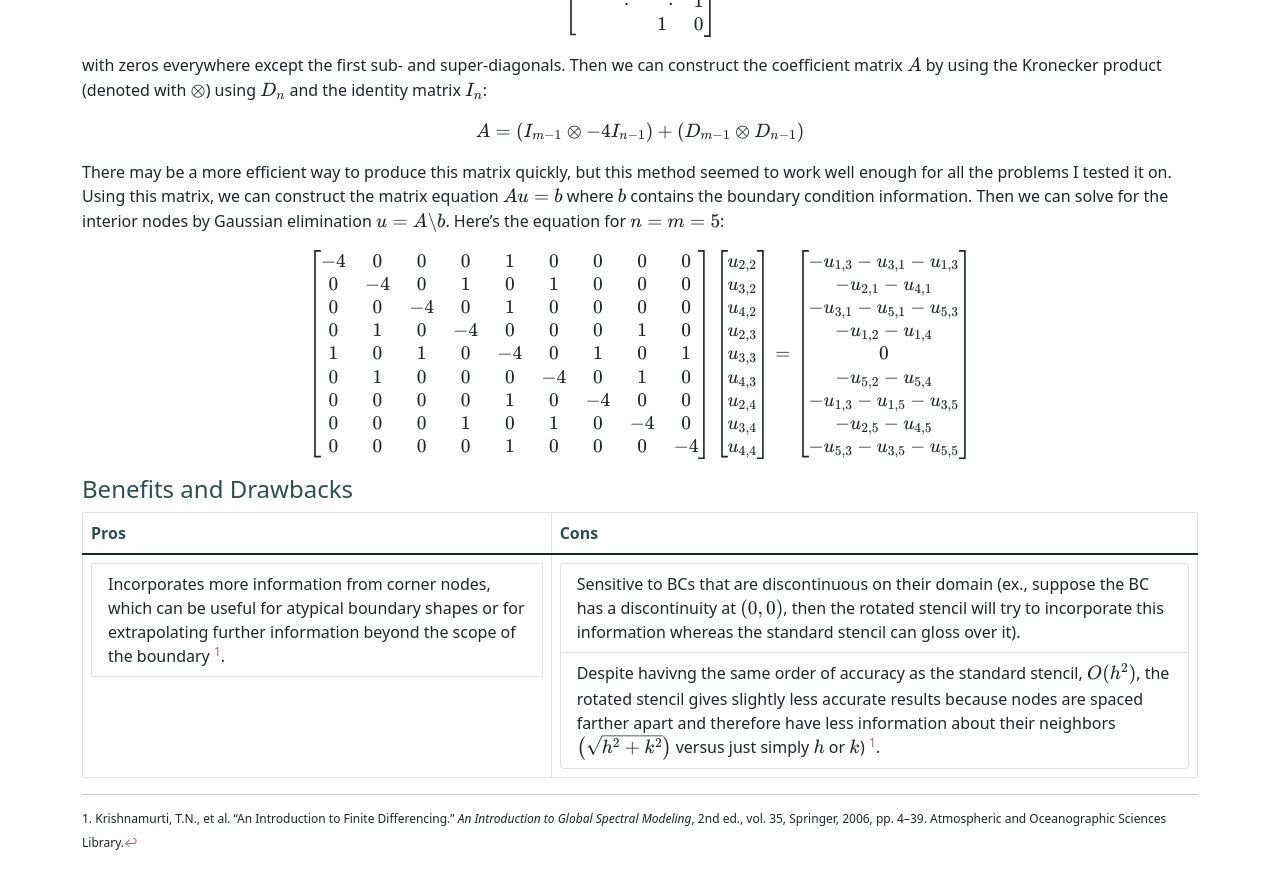
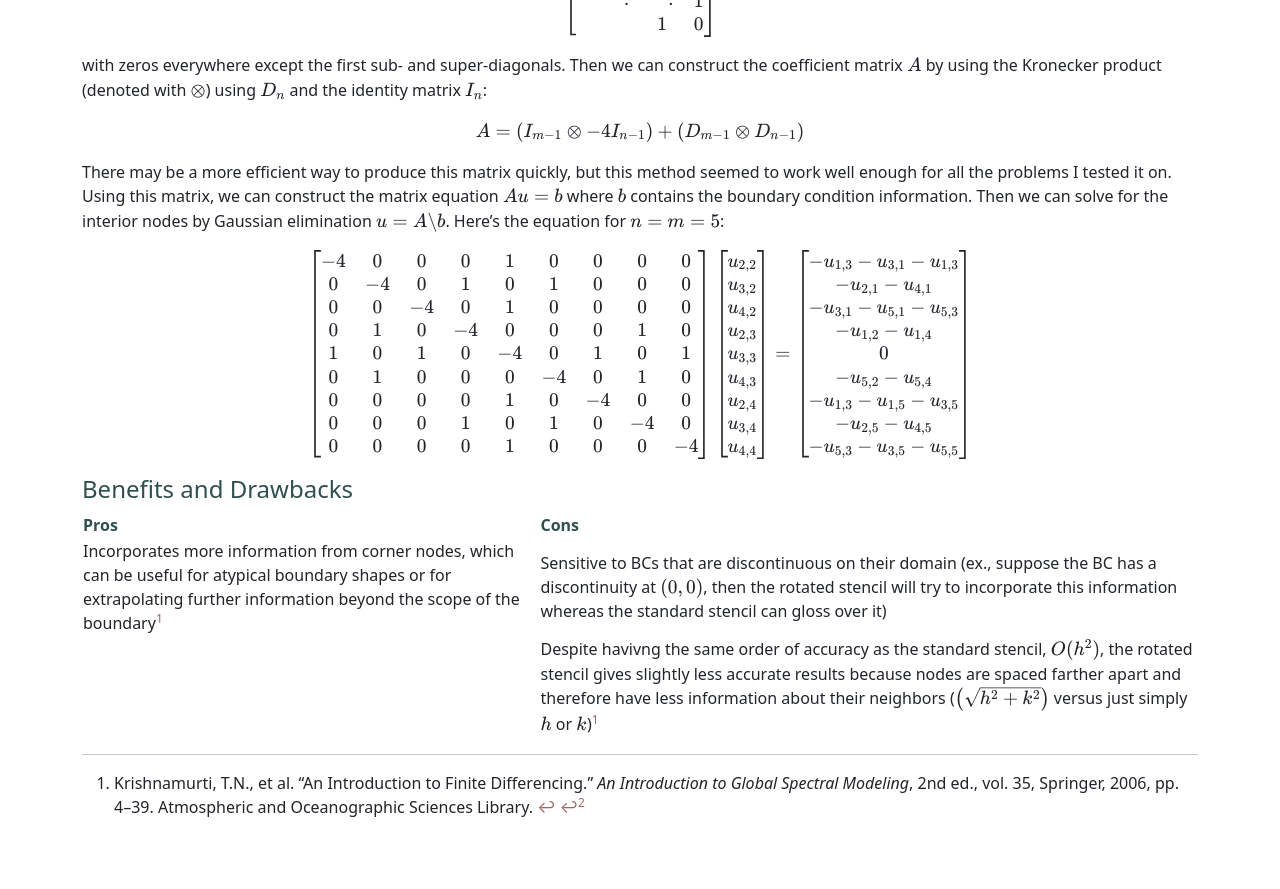
Before and after one commit to mitchr/mitchr.github.io, a Jekyll site: the page built from _posts/05-30-20-skewedLaplaceRect.md, in a window 1280 px wide and 900 px high, scrolled down 902 px. Shown: the top 889 px of the window. Built offline with Jekyll 4.4.1, drawn with Linux system fonts in a browser that asks for light colours; nearby versions of some CDN libraries; after the commit the page ends 1762 px from its top, so only the background shows below that.

Commit message:
Use GFM footnotes

```diff
--- a/_posts/05-30-20-skewedLaplaceRect.md
+++ b/_posts/05-30-20-skewedLaplaceRect.md
@@ -87,27 +87,10 @@ $$
 
 #### Benefits and Drawbacks
 
-<table class="table table-bordered">
-	<thead>
-		<tr>
-			<th>Pros</th>
-			<th>Cons</th>
-		</tr>
-	</thead>
-	<tbody>
-		<tr>
-			<td>
-				<span class="list-group-item">Incorporates more information from corner nodes, which can be useful for atypical boundary shapes or for extrapolating further information beyond the scope of the boundary <sup><a href="#fn1" id="ref1">1</a></sup>.</span>
-			</td>
-			<td>
-				<div class="list-group">
-					<span class="list-group-item">Sensitive to BCs that are discontinuous on their domain (ex., suppose the BC has a discontinuity at $(0,0)$, then the rotated stencil will try to incorporate this information whereas the standard stencil can gloss over it).</span>
-					<span class="list-group-item">Despite havivng the same order of accuracy as the standard stencil, $O(h^2)$, the rotated stencil gives slightly less accurate results because nodes are spaced farther apart and therefore have less information about their neighbors $\left(\sqrt{h^2+k^2}\right)$ versus just simply $h$ or $k$) <sup><a href="#fn1" id="ref1">1</a></sup>.</span>
-				</div>
-			</td>
-		</tr>
-	</tbody>
-</table>
+| Pros | Cons |
+| ---- | ---- |
+| Incorporates more information from corner nodes, which can be useful for atypical boundary shapes or for extrapolating further information beyond the scope of the boundary[^1] | Sensitive to BCs that are discontinuous on their domain (ex., suppose the BC has a discontinuity at $(0,0)$, then the rotated stencil will try to incorporate this information whereas the standard stencil can gloss over it) |
+| &nbsp; | Despite havivng the same order of accuracy as the standard stencil, $O(h^2)$, the rotated stencil gives slightly less accurate results because nodes are spaced farther apart and therefore have less information about their neighbors ($\left(\sqrt{h^2+k^2}\right)$ versus just simply $h$ or $k$)[^1] |
 
 ---
-<sup id="fn1">1. Krishnamurti, T.N., et al. “An Introduction to Finite Differencing.” _An Introduction to Global Spectral Modeling_, 2nd ed., vol. 35, Springer, 2006, pp. 4–39. Atmospheric and Oceanographic Sciences Library.<a href="#ref1">↩</a></sup>
+[^1]: Krishnamurti, T.N., et al. “An Introduction to Finite Differencing.” _An Introduction to Global Spectral Modeling_, 2nd ed., vol. 35, Springer, 2006, pp. 4–39. Atmospheric and Oceanographic Sciences Library.
```
Also changed, not shown: _posts/01-12-20-geodesics2.md (+2 -2 lines), _posts/07-01-19-trapezoid.md (+2 -2 lines), _posts/12-28-19-geodesics1.md (+2 -2 lines).
